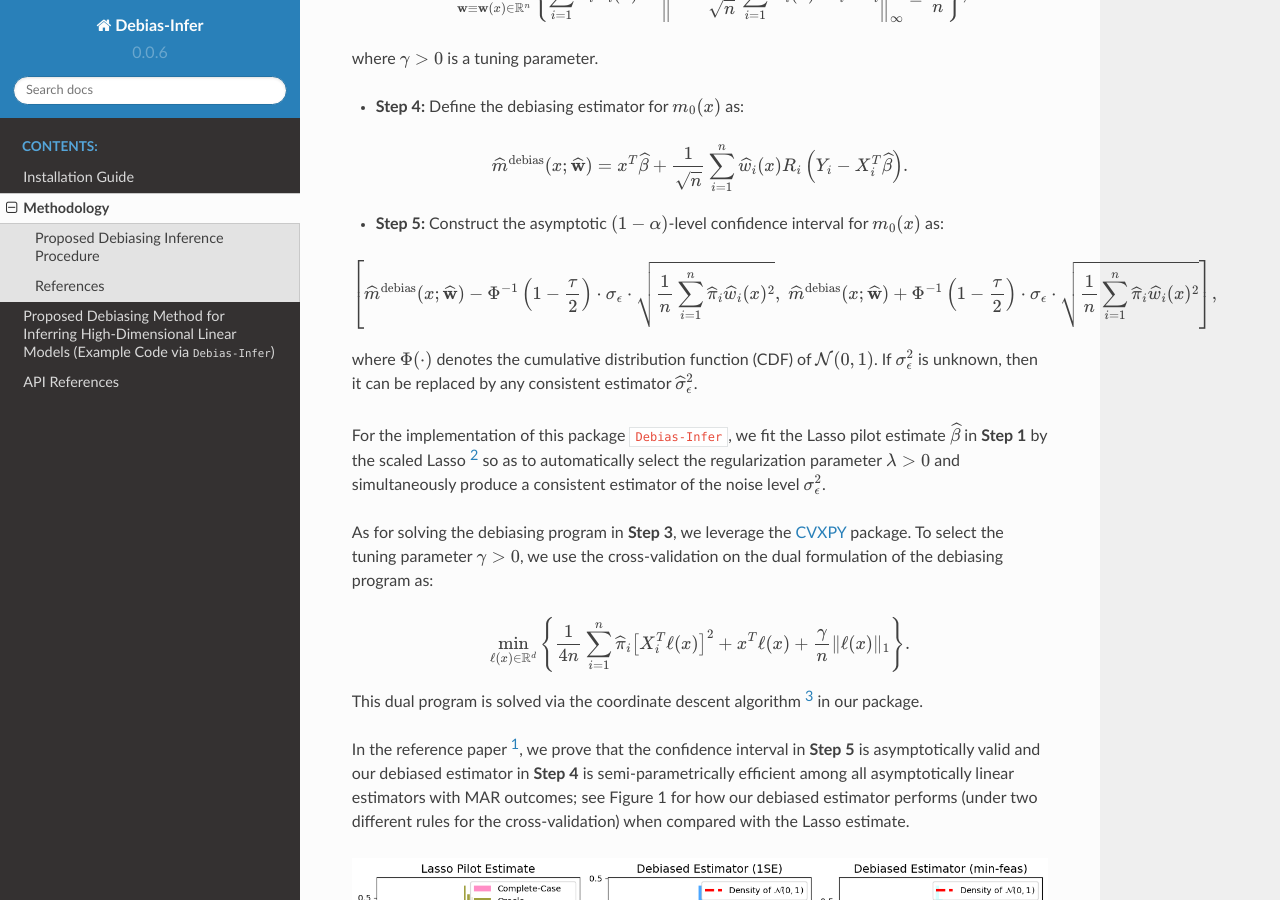
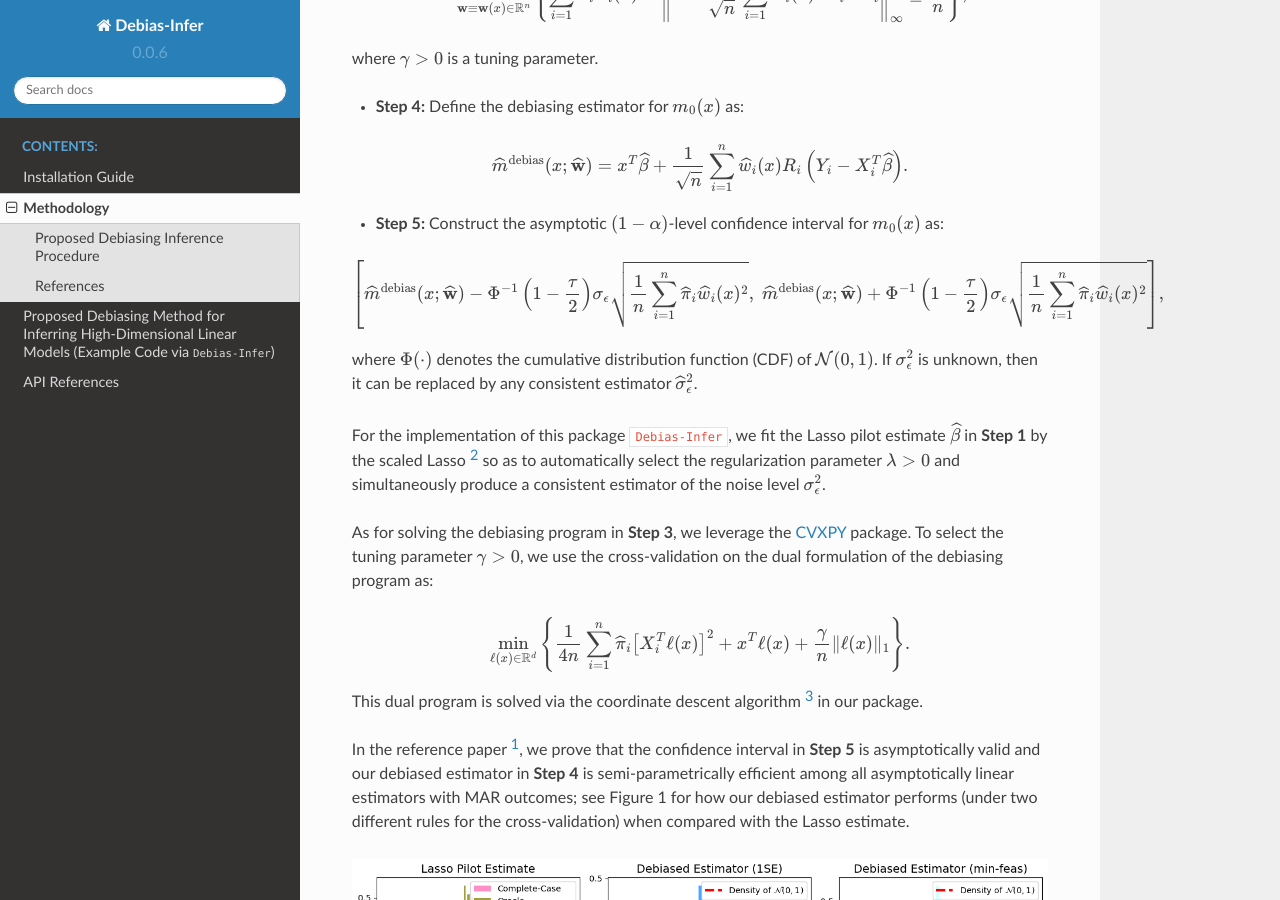
Before and after one commit to zhangyk8/Debias-Infer, a Sphinx documentation site: the page built from docs/source/method.rst, in a window 1280 px wide and 900 px high, scrolled down 811 px. Built offline with Sphinx 7.4.7 and the Read the Docs theme 2.0.0, drawn with Linux system fonts in a browser that asks for light colours.

Commit message:
Add files via upload

```diff
--- a/docs/source/method.rst
+++ b/docs/source/method.rst
@@ -36,7 +36,7 @@ where :math:`\gamma >0` is a tuning parameter.
 
 .. math::
 
-    \left[\widehat{m}^{\text{debias}}(x;\widehat{\mathbf{w}}) - \Phi^{-1}\left(1-\frac{\tau}{2}\right) \cdot \sigma_{\epsilon}\cdot \sqrt{\frac{1}{n}\sum_{i=1}^n \widehat{\pi}_i \widehat{w}_i(x)^2},\; \widehat{m}^{\text{debias}}(x;\widehat{\mathbf{w}}) + \Phi^{-1}\left(1-\frac{\tau}{2}\right) \cdot \sigma_{\epsilon}\cdot \sqrt{\frac{1}{n}\sum_{i=1}^n \widehat{\pi}_i \widehat{w}_i(x)^2} \right],
+    \left[\widehat{m}^{\text{debias}}(x;\widehat{\mathbf{w}}) - \Phi^{-1}\left(1-\frac{\tau}{2}\right) \sigma_{\epsilon}\sqrt{\frac{1}{n}\sum_{i=1}^n \widehat{\pi}_i \widehat{w}_i(x)^2},\; \widehat{m}^{\text{debias}}(x;\widehat{\mathbf{w}}) + \Phi^{-1}\left(1-\frac{\tau}{2}\right) \sigma_{\epsilon} \sqrt{\frac{1}{n}\sum_{i=1}^n \widehat{\pi}_i \widehat{w}_i(x)^2} \right],
 
 where :math:`\Phi(\cdot)` denotes the cumulative distribution function (CDF) of :math:`\mathcal{N}(0,1)`. If :math:`\sigma_{\epsilon}^2` is unknown, then it can be replaced by any consistent estimator :math:`\widehat{\sigma}_{\epsilon}^2`.
 
```
